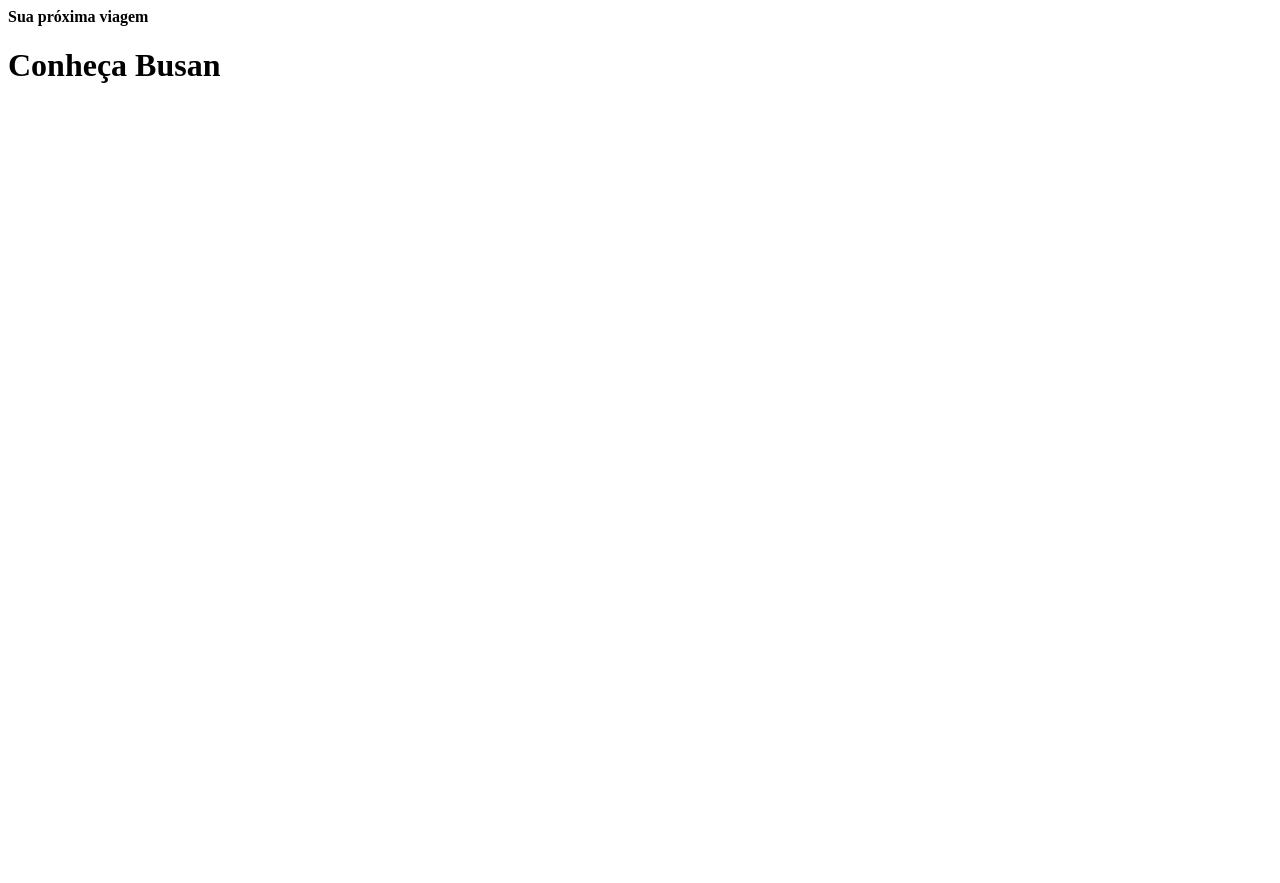
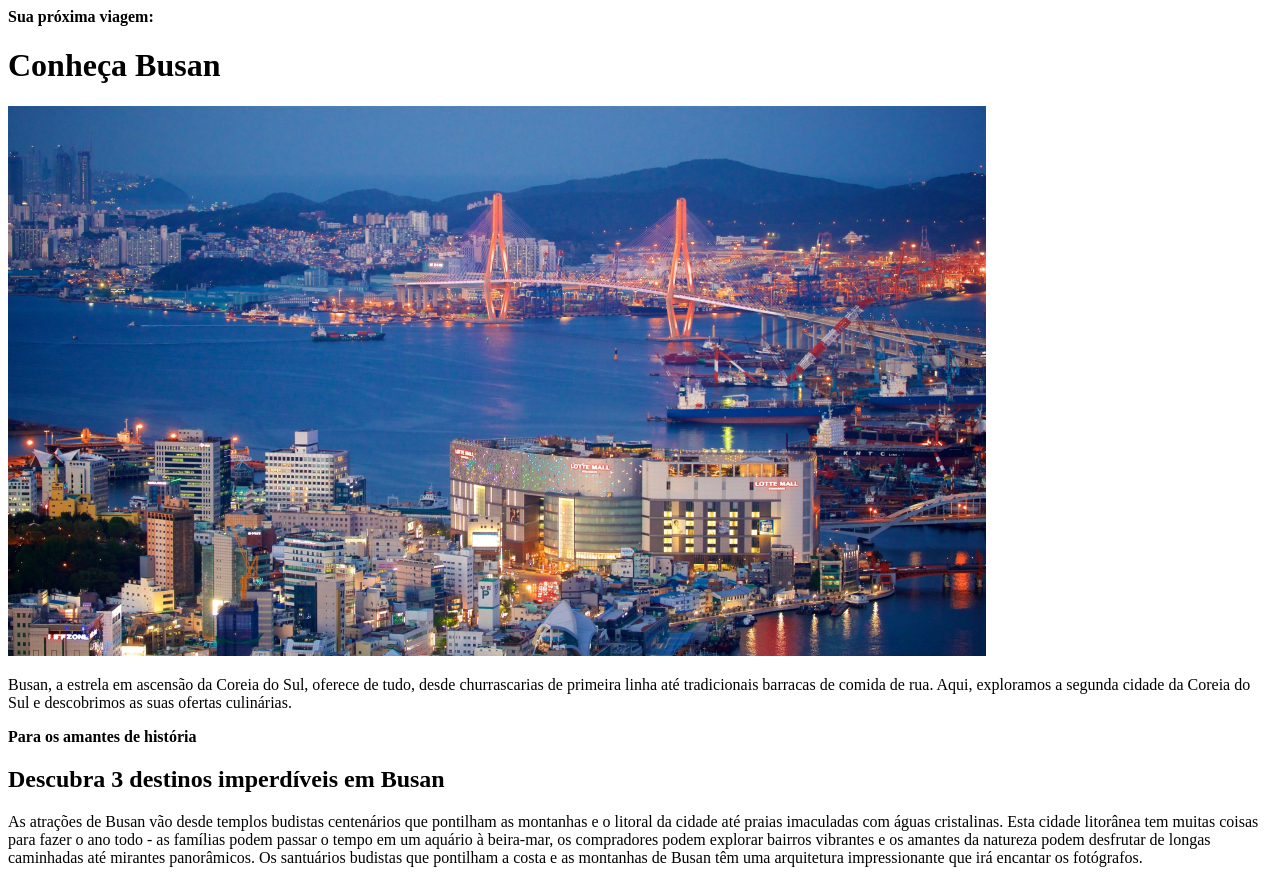
Before and after one commit to yagooliveira10/Locais-Tur-sticos, a plain HTML site: page index.html in a window 1280 px wide. Before the commit the page ends 800 px from the top, so only its background shows below. Drawn offline with Linux system fonts and the light colour scheme.

Commit message:
Adição do main e da section amantes de história e seus conteúdos

```diff
--- a/index.html
+++ b/index.html
@@ -8,9 +8,23 @@
 <body>
     <div id="page">
         <header>
-            <strong>Sua próxima viagem</strong>
+            <strong>Sua próxima viagem: </strong>
             <h1>Conheça Busan</h1>
+            <img src="./imagens/Image_01.png" alt="Vista panorâmica da cidade de Busan">
+            <p>Busan, a estrela em ascensão da Coreia do Sul, oferece de tudo, desde churrascarias de primeira linha até tradicionais barracas de comida de rua. Aqui, exploramos a segunda cidade da Coreia do Sul e descobrimos as suas ofertas culinárias.</p>
         </header>
+
+        <div class="divider">
+
+            <main>
+                <section class="amantes-historia">
+                    <strong>Para os amantes de história</strong>
+                    <h2>Descubra 3 destinos imperdíveis em Busan</h2>
+                    <p>As atrações de Busan vão desde templos budistas centenários que pontilham as montanhas e o litoral da cidade até praias imaculadas com águas cristalinas. Esta cidade litorânea tem muitas coisas para fazer o ano todo - as famílias podem passar o tempo em um aquário à beira-mar, os compradores podem explorar bairros vibrantes e os amantes da natureza podem desfrutar de longas caminhadas até mirantes panorâmicos. Os santuários budistas que pontilham a costa e as montanhas de Busan têm uma arquitetura impressionante que irá encantar os fotógrafos.</p>
+
+                </section>
+            </main>
+        </div>
     </div>
 
 </body>
```
